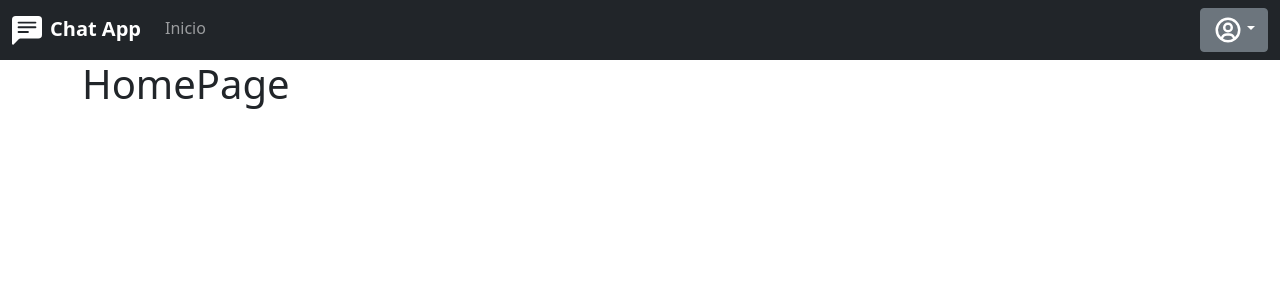
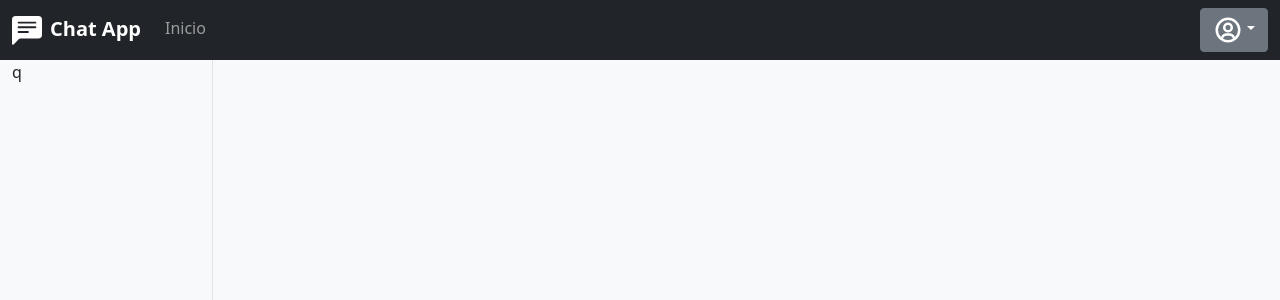
Before and after one commit to otaviohenrique1/chat_app, a React (Create React App) app: page /home-page in a window 1280 px wide. Shown: the top 300 px of the page. Built offline with nearby package versions, Linux system fonts and the light colour scheme.

Commit message:
Commit 3 dos arquivos

```diff
--- a/src/index.css
+++ b/src/index.css
@@ -1,3 +1,8 @@
+html, body, #root {
+  height: 100%;
+  width: 100%;
+}
+
 body {
   margin: 0;
   font-family: -apple-system, BlinkMacSystemFont, 'Segoe UI', 'Roboto', 'Oxygen',
--- a/src/pages/HomePage/index.tsx
+++ b/src/pages/HomePage/index.tsx
@@ -1,10 +1,19 @@
-import { ContainerApp } from "../../components/ContainerApp";
-import { Titulo } from "../../components/Titulo";
+import { Col, Row } from "reactstrap";
+import { HeaderApp } from "../../components/HeaderApp";
 
 export function HomePage() {
   return (
-    <ContainerApp>
-      <Titulo tag="h1">HomePage</Titulo>
-    </ContainerApp>
+    <div className="h-100">
+      <HeaderApp />
+      <Row className="h-100 p-0 m-0">
+        <Col md={2} className="bg-light border-end">q</Col>
+        <Col md={10} className="bg-light">
+          <Row>
+            <Col md={12}></Col>
+            <Col md={12}></Col>
+          </Row>
+        </Col>
+      </Row>
+    </div>
   );
 }
```
